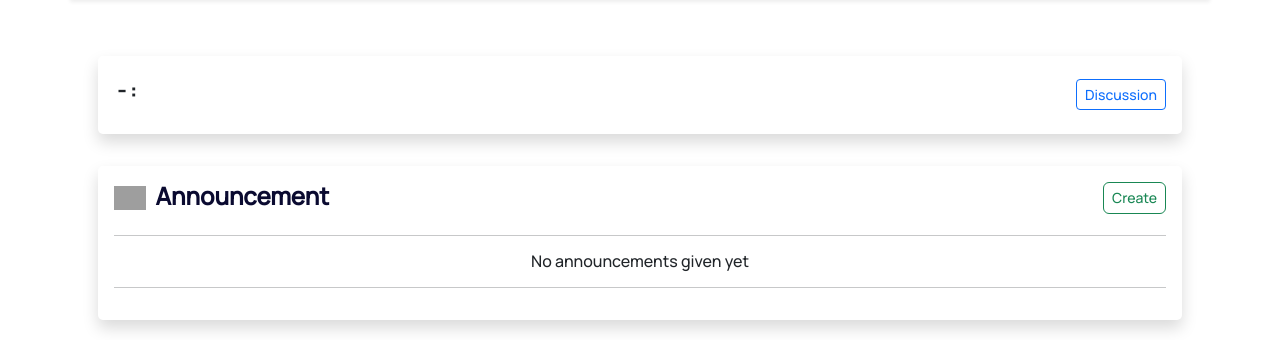
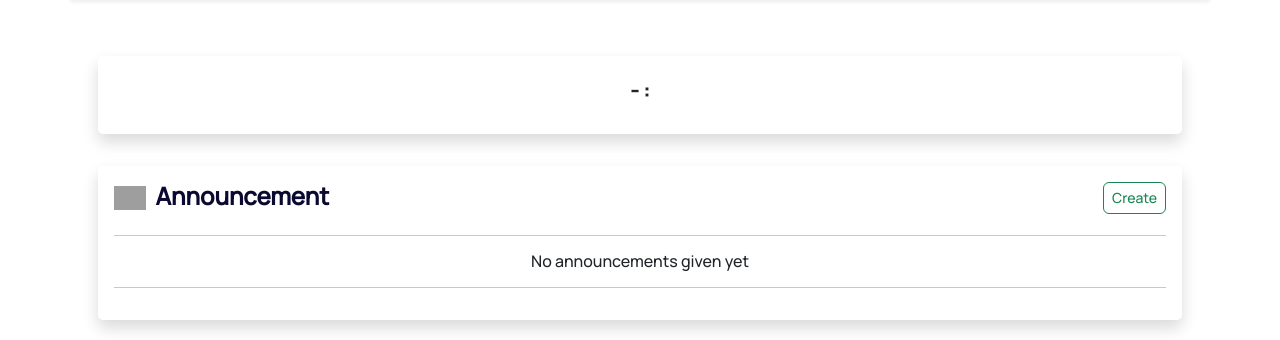
Before and after one commit to nz-m/eLMS-SWE, a Django app: template main/templates/main/faculty_course.html in a window 1280 px wide. Shown: the part 152-492 px from the top of the page. Run offline with Django 4.2, Linux system fonts and the light colour scheme; the template is opened without the code that fills it, so the values that code supplies are empty; some libraries are stand-ins or nearby versions; grey boxes are pictures that could not be loaded.

Commit message:
fix template

```diff
--- a/main/templates/main/faculty_course.html
+++ b/main/templates/main/faculty_course.html
@@ -28,12 +28,8 @@
 <!-- navigation links end -->
 <div class="container d-flex flex-wrap flex-column">
    <!-- course name starts -->
-   <div class="course-section p-3 m-3 shadow d-flex justify-content-between align-items-center">
+   <div class="course-section p-3 m-3 shadow d-flex justify-content-center align-items-center">
       <h3 class="course_name">{{course.department}}-{{course.code}} : {{course.name}}</h3>
-      <a class="btn btn-outline-primary btn-sm"
-         href="{% url 'discussion' course.code %}">
-      Discussion
-      </a>
    </div>
    <!-- course name ends -->
    <!-- announcement section starts -->
```
